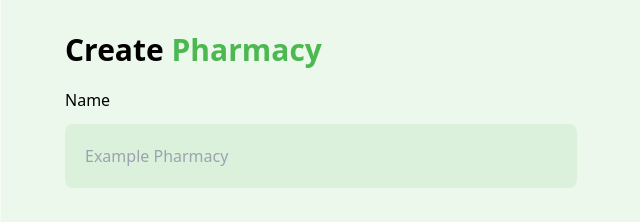
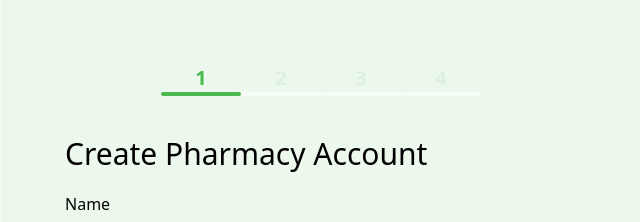
Before and after one commit to TalabiDele/signaladoc-pbm, a React (Create React App) app: page /add_pharmacy in a window 1280 px wide. Shown: the top 222 px of the page, without its empty margins (639-1279 px from the left). Built offline with nearby package versions, Linux system fonts and the light colour scheme; no server answers.

Commit message:
Linked Pharmacy components to auth flow

```diff
--- a/src/components/Pharmacy.js
+++ b/src/components/Pharmacy.js
@@ -4,6 +4,7 @@ import btnLoader from "../imgs/loading.gif";
 import { AiOutlineCloudUpload } from "react-icons/ai";
 import axios from "axios";
 import AccountNav from "./AccountNav";
+import Steps from "./Steps";
 
 const Pharmacy = () => {
   const [name, setName] = useState("");
@@ -160,13 +161,14 @@ const Pharmacy = () => {
   };
 
   return (
-    <div className=" w-2/4 fixed top-0 right-0">
+    <div className=" w-2/4 fixed top-0 right-0 bg-bg-green pt-[4rem] h-[100vh] overflow-y-scroll scrollbar-thumb-text-green scrollbar-thumb-rounded-lg scrollbar-thin scrollbar-track-gray-100">
       {/* <AccountNav /> */}
-      <div className="bg-bg-green w-full h-[100vh] overflow-y-scroll scrollbar-thumb-text-green scrollbar-thumb-rounded-lg scrollbar-thin scrollbar-track-gray-100 ">
+      <Steps />
+      <div className="bg-bg-green w-full  ">
         <div className="w-[80%] mx-auto">
           <div className="">
-            <h1 className="font-bold text-3xl mt-[2rem] mb-5">
-              Create <span className="text-text-green">Pharmacy</span>
+            <h1 className=" text-3xl mt-[2rem] mb-5">
+              Create Pharmacy Account
             </h1>
 
             {error && message && (
```
